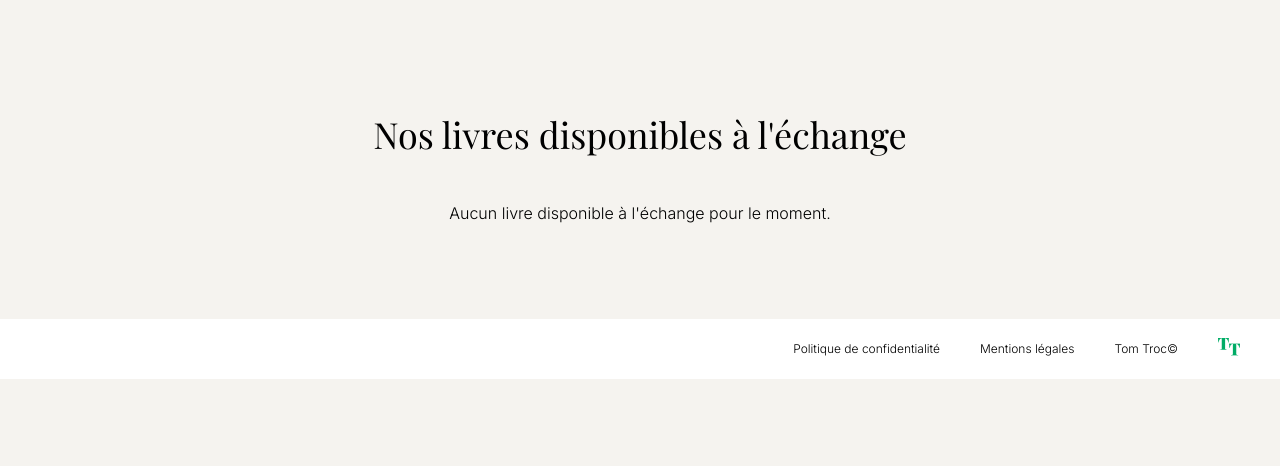
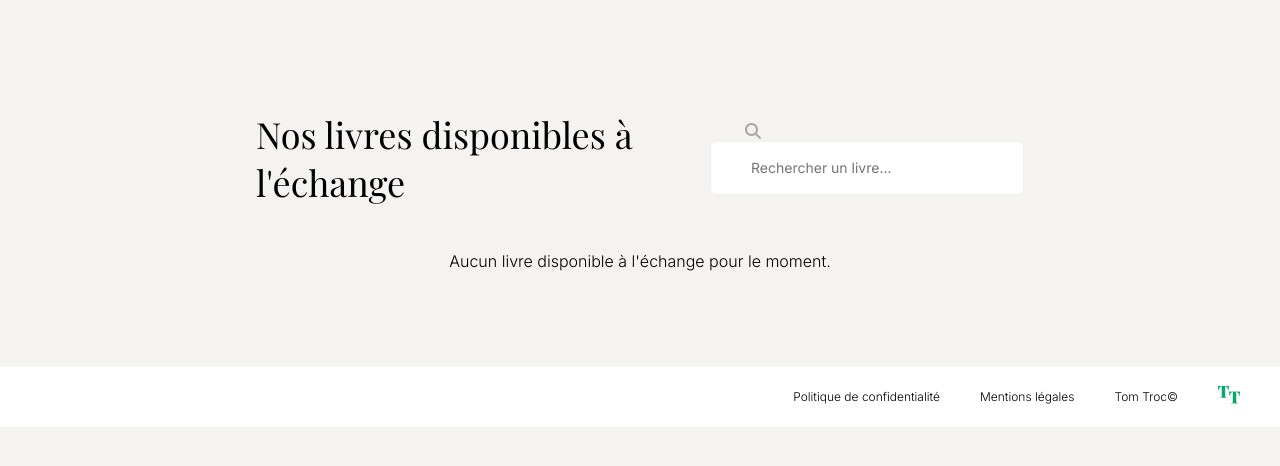
Before and after one commit to HazzReghem/TomTroc, a PHP site: template views/templates/books.php in a window 1280 px wide. Shown: the part 80-546 px from the top of the page. Run offline with PHP 8.4, Linux system fonts and the light colour scheme; the template is opened without the code that fills it, so the values that code supplies are empty; some libraries are stand-ins or nearby versions; some web fonts are replaced.

Commit message:
book search form added

```diff
--- a/css/style.css
+++ b/css/style.css
@@ -336,12 +336,36 @@ footer{
 
 .availableBooks{
     display: flex;
-    width: 65%;
+    width: 60%;
     flex-wrap: wrap;
-    justify-content: space-around;
+    justify-content: space-between;
     margin-top: 50px;
 }
 
 .BookCard-library{
     margin-bottom: 50px;
 }
+
+.topContainer{
+    display: flex;
+    align-items: center;
+    width: 60%;
+    justify-content: space-between;
+}
+
+.topContainer input{
+    height: 50px;
+    width: 270px;
+    padding-left: 40px;
+    border: 1px solid #F0F0F0;
+    border-radius: 6px;
+    color: #A6A6A6;
+    font-size: 14px;
+    outline: none;
+}
+
+.topContainer i{
+    position: relative;
+    left: 35px;
+    color: #A6A6A6;
+}
--- a/views/templates/books.php
+++ b/views/templates/books.php
@@ -3,7 +3,14 @@
 
 <section id="availableBooks-section" arialabelledby="availableBooks-section-title">
 
-    <h1 id="availableBooks-section-title">Nos livres disponibles à l'échange</h1>
+    <div class="topContainer">
+        <h1 id="availableBooks-section-title">Nos livres disponibles à l'échange</h1>
+
+        <form method="GET" action="index.php?action=books">
+            <i class="fa-solid fa-magnifying-glass"></i>
+            <input type="text" name="search" size="15" placeholder="Rechercher un livre..." value="<?= htmlspecialchars($_GET['search'] ?? '') ?>">
+        </form>
+    </div>
 
     <?php if (!empty($books)): ?>
 
```
Also changed, not shown: controllers/BookController.php (+10 -0 lines), models/BookModel.php (+13 -0 lines).
